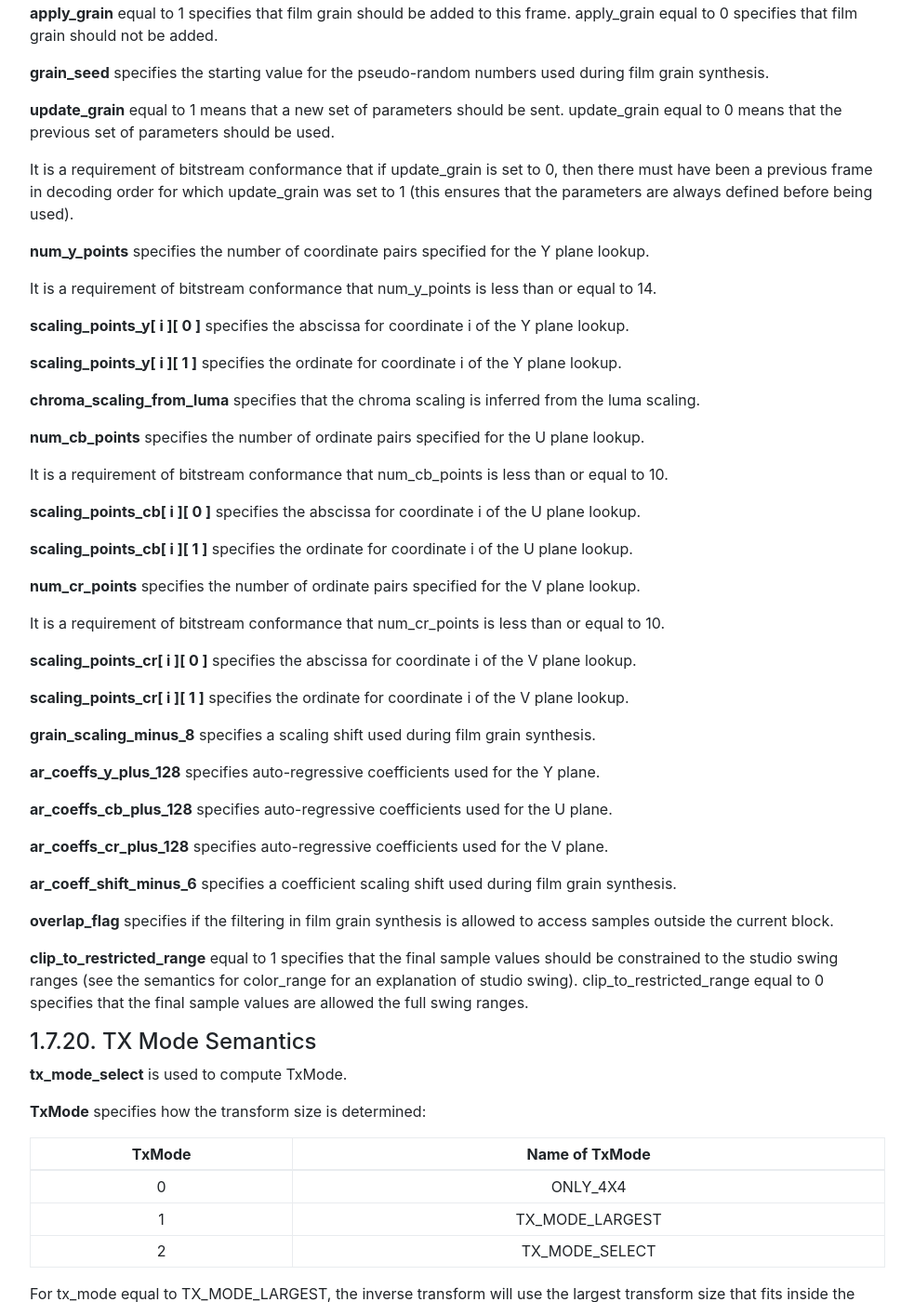
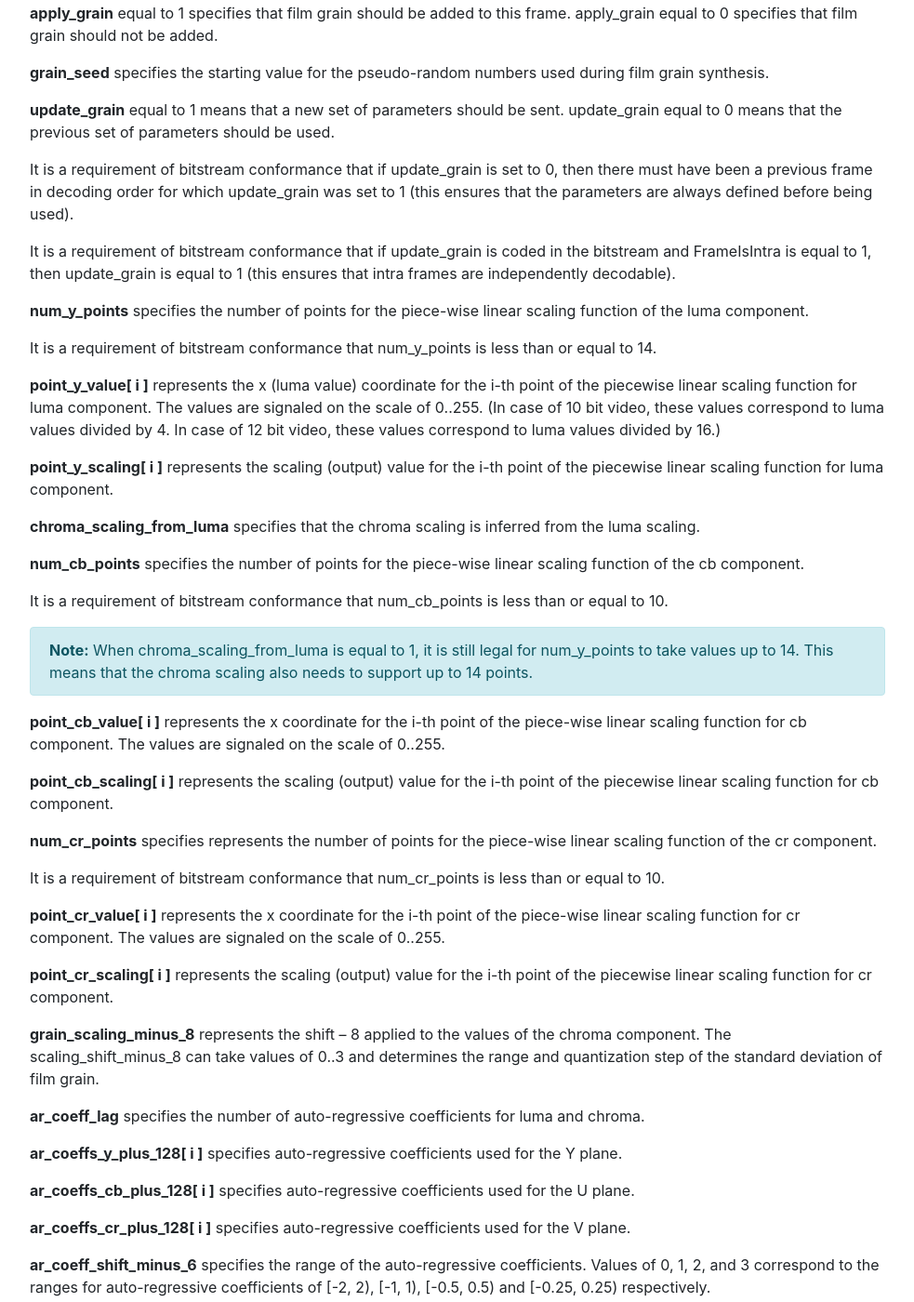
Before and after one commit to AOMediaCodec/av1-spec, a Jekyll site: the page built from 07.bitstream.semantics.md, in a window 1280 px wide and 1400 px high, scrolled down 27928 px. Shown: the whole window at 93% size, without its empty margins (53-1036 px from the left). Built offline with Jekyll 4.4.1, drawn with Linux system fonts in a browser that asks for light colours; nearby versions of some CDN libraries; our own code applies the rules of GitHub Pages for plain Markdown files; some of the changed text lies outside the part shown.

Commit message:
Incorporate semantics from film grain document

```diff
--- a/07.bitstream.semantics.md
+++ b/07.bitstream.semantics.md
@@ -1322,46 +1322,93 @@ It is a requirement of bitstream conformance that if update_grain is set to 0, t
 there must have been a previous frame in decoding order for which update_grain was
 set to 1 (this ensures that the parameters are always defined before being used).
 
-**num_y_points** specifies the number of coordinate pairs specified for the Y plane lookup.
+It is a requirement of bitstream conformance that if update_grain is coded in the bitstream and FrameIsIntra is equal to 1,
+then update_grain is equal to 1 (this ensures that intra frames are independently decodable).
+
+**num_y_points** specifies the number of points for the piece-wise linear
+scaling function of the luma component.
 
 It is a requirement of bitstream conformance that num_y_points is less than or equal to 14.
 
-**scaling_points_y[ i ][ 0 ]** specifies the abscissa for coordinate i of the Y plane lookup.
-
-**scaling_points_y[ i ][ 1 ]** specifies the ordinate for coordinate i of the Y plane lookup.
+**point_y_value[ i ]**  represents the x (luma value) coordinate for the i-th point of the piecewise
+linear scaling function for luma component. The values are signaled on the scale of
+0..255. (In case of 10 bit video, these values correspond to luma values divided by 4.
+In case of 12 bit video, these values correspond to luma values divided by 16.)
+
+**point_y_scaling[ i ]** represents the scaling (output) value for the i-th point of the piecewise
+linear scaling function for luma component.
 
 **chroma_scaling_from_luma** specifies that the chroma scaling is inferred from the luma scaling.
 
-**num_cb_points** specifies the number of ordinate pairs specified for the U plane lookup.
+**num_cb_points** specifies the number of points for the piece-wise linear
+scaling function of the cb component.
 
 It is a requirement of bitstream conformance that num_cb_points is less than or equal to 10.
 
-**scaling_points_cb[ i ][ 0 ]** specifies the abscissa for coordinate i of the U plane lookup.
-
-**scaling_points_cb[ i ][ 1 ]** specifies the ordinate for coordinate i of the U plane lookup.
-
-**num_cr_points** specifies the number of ordinate pairs specified for the V plane lookup.
+**Note:** When chroma_scaling_from_luma is equal to 1, it is still legal for num_y_points to take values up to 14.
+This means that the chroma scaling also needs to support up to 14 points.
+{:.alert .alert-info }
+
+**point_cb_value[ i ]**  represents the x coordinate for the i-th point of the piece-wise linear
+scaling function for cb component. The values are signaled on the scale of 0..255.
+
+**point_cb_scaling[ i ]**  represents the scaling (output) value for the i-th point of the piecewise
+linear scaling function for cb component.
+
+**num_cr_points** specifies  represents the number of points for the piece-wise linear
+scaling function of the cr component.
 
 It is a requirement of bitstream conformance that num_cr_points is less than or equal to 10.
 
-**scaling_points_cr[ i ][ 0 ]** specifies the abscissa for coordinate i of the V plane lookup.
-
-**scaling_points_cr[ i ][ 1 ]** specifies the ordinate for coordinate i of the V plane lookup.
-
-**grain_scaling_minus_8** specifies a scaling shift used during film grain synthesis.
-
-**ar_coeffs_y_plus_128** specifies auto-regressive coefficients used for the Y plane.
-
-**ar_coeffs_cb_plus_128** specifies auto-regressive coefficients used for the U plane.
-
-**ar_coeffs_cr_plus_128** specifies auto-regressive coefficients used for the V plane.
-
-**ar_coeff_shift_minus_6** specifies a coefficient scaling shift used during film grain synthesis.
-
-**overlap_flag** specifies if the filtering in film grain synthesis is allowed to access samples outside the current block.
-
-**clip_to_restricted_range** equal to 1 specifies that the final sample values should be constrained to the studio swing ranges (see the semantics for color_range for an explanation of studio swing).
-clip_to_restricted_range equal to 0 specifies that the final sample values are allowed the full swing ranges.
+**point_cr_value[ i ]**  represents the x coordinate for the i-th point of the piece-wise linear
+scaling function for cr component. The values are signaled on the scale of 0..255.
+
+**point_cr_scaling[ i ]** represents the scaling (output) value for the i-th point of the piecewise
+linear scaling function for cr component.
+
+**grain_scaling_minus_8** represents the shift – 8 applied to the values of the chroma
+component. The scaling_shift_minus_8 can take values of 0..3 and determines the
+range and quantization step of the standard deviation of film grain.
+
+**ar_coeff_lag** specifies the number of auto-regressive coefficients for
+luma and chroma.
+
+**ar_coeffs_y_plus_128[ i ]** specifies auto-regressive coefficients used for the Y plane.
+
+**ar_coeffs_cb_plus_128[ i ]** specifies auto-regressive coefficients used for the U plane.
+
+**ar_coeffs_cr_plus_128[ i ]** specifies auto-regressive coefficients used for the V plane.
+
+**ar_coeff_shift_minus_6** specifies the range of the auto-regressive coefficients. Values of 0, 1, 2, and 3
+correspond to the ranges for auto-regressive coefficients of [-2, 2), [-1, 1), [-0.5, 0.5) and [-0.25, 0.25)
+respectively.
+
+**cb_mult** represents a multiplier for the cb component used in derivation of the input
+index to the cb component scaling function.
+
+**cb_luma_mult** represents a multiplier for the average luma component used in
+derivation of the input index to the cb component scaling function.
+
+**cb_offset** represents an offset used in derivation of the input index to the cb component
+scaling function.
+
+**cr_mult** represents a multiplier for the cr component used in derivation of the input index
+to the cr component scaling function.
+
+**cr_luma_mult** represents a multiplier for the average luma component used in
+derivation of the input index to the cr component scaling function.
+
+**cr_offset** represents an offset used in derivation of the input index to the cr component
+scaling function.
+
+**overlap_flag** equal to 1 indicates that the overlap between film grain blocks shall be
+applied. overlap_flag equal to 0 indicates that the overlap between film grain blocks shall
+not be applied.
+
+**clip_to_restricted_range** equal to 1 indicates that clipping to the restricted (studio)
+range shall be applied to the sample values after adding the film grain (see the semantics for color_range for an explanation of studio swing).
+clip_to_restricted_range equal to 0 indicates that clipping to the full range shall be
+applied to the sample values after adding the film grain.
 
 #### TX Mode Semantics
 
```
Also changed, not shown: 06.bitstream.syntax.md (+7 -8 lines).
